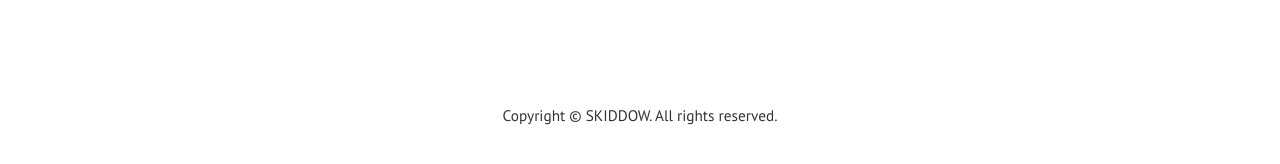
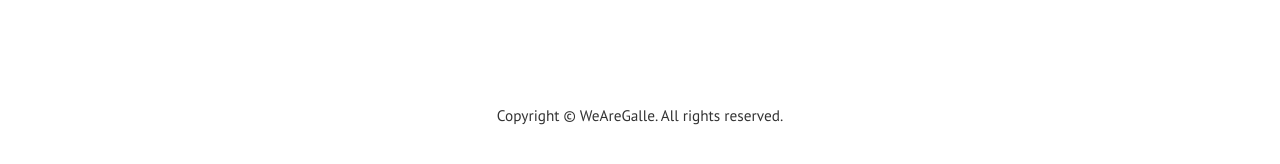
Before and after one commit to WeAreGalle/wearegalle.github, a Jekyll site: the page built from index.html, in a window 1280 px wide. Shown: the part 637-801 px from the top of the page. Built offline with Jekyll 4.4.1, drawn with Linux system fonts in a browser that asks for light colours; the list of posts is cut into pages by our own code.

Commit message:
Update _config.yml

```diff
--- a/_config.yml
+++ b/_config.yml
@@ -1,4 +1,4 @@
-title: "SKIDDOW"
+title: "WeAreGalle"
 email:
 timezone: UTC
 baseurl: "/web"
```
